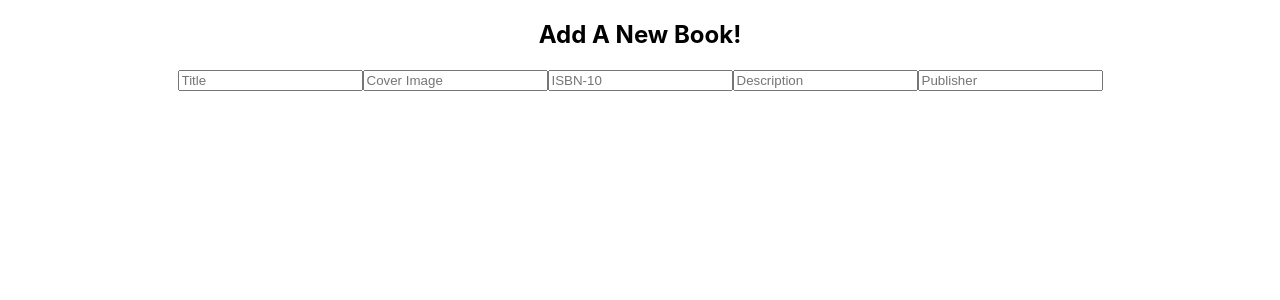
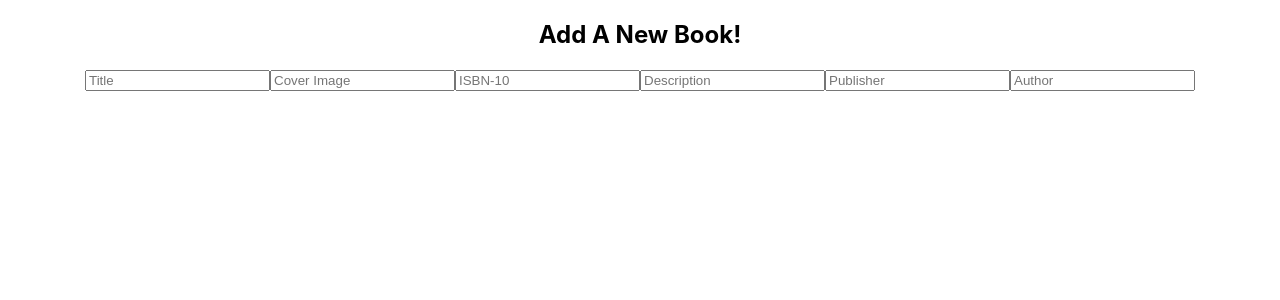
Before and after one commit to EvaTu/Phase-3-Project-Frontend, a React (Create React App) app in the folder my-app-frontend/: page / in a window 1280 px wide. Shown: the top 300 px of the page. Built offline with nearby package versions, Linux system fonts and the light colour scheme; no server answers.

Commit message:
adding new author form

```diff
--- a/my-app-frontend/src/components/App.js
+++ b/my-app-frontend/src/components/App.js
@@ -1,18 +1,28 @@
 import '../App.css';
 
-import { useState } from 'react';
+import { useState, useEffect } from 'react';
 
 import Header from './Header';
 import NewBookForm from './NewBookForm';
+import NewAuthorForm from './NewAuthorForm';
 import BookList from './BookList';
 
 
 function App() {
 
   const [newBookInput, setNewBook] = useState(
-    {title: '', image: '', isbn: '', desc: '', publisher: ''});
+    {title: '', image: '', isbn: '', desc: '', publisher: '', author: ''});
 
-    console.log(newBookInput)
+  const [newAuthorInput, setNewAuthor] = useState(
+    {name: '', image: '', desc: ''}
+  );
+
+  useEffect(() => {
+    fetch(`http://localhost:9292/books`)
+    .then(resp => resp.json())
+    .then(books => console.log(books))
+  },[]);
+
 
   return (
     <div className="App">
@@ -22,6 +32,9 @@ function App() {
       <NewBookForm newBookInput={newBookInput}
                    setNewBook={setNewBook} />
 
+      <NewAuthorForm newAuthorInput={newAuthorInput}
+                     setNewAuthor={setNewAuthor} />
+
       <BookList />
 
     </div>
--- /dev/null
+++ b/my-app-frontend/src/components/NewAuthorForm.js
@@ -0,0 +1,17 @@
+//imports
+
+function NewAuthorForm({ newAuthorInput, setNewAuthor}) {
+
+    const {name, image, desc} = newAuthorInput;
+
+    return (
+        <div className='form'>
+
+
+
+        </div>
+    );
+
+}
+
+export default NewAuthorForm;
--- a/my-app-frontend/src/components/NewBookForm.js
+++ b/my-app-frontend/src/components/NewBookForm.js
@@ -2,10 +2,10 @@
 
 function NewBookForm({ newBookInput, setNewBook }) {
 
-    const {title, image, isbn, desc, publisher} = newBookInput
+    const {title, image, isbn, desc, publisher, author} = newBookInput
 
     return (
-        <div className='newBookForm'>
+        <div className='form'>
 
             <h2>Add A New Book!</h2>
 
@@ -46,6 +46,13 @@ function NewBookForm({ newBookInput, setNewBook }) {
                        value={publisher}
                        onChange={e => setNewBook({...newBookInput, [e.target.name]: e.target.value})} />
 
+              <input type='text'
+                       className='formText'
+                       placeholder='Author'
+                       name='author'
+                       value={author}
+                       onChange={e => setNewBook({...newBookInput, [e.target.name]: e.target.value})} />
+
             </form>
 
         </div>
```
